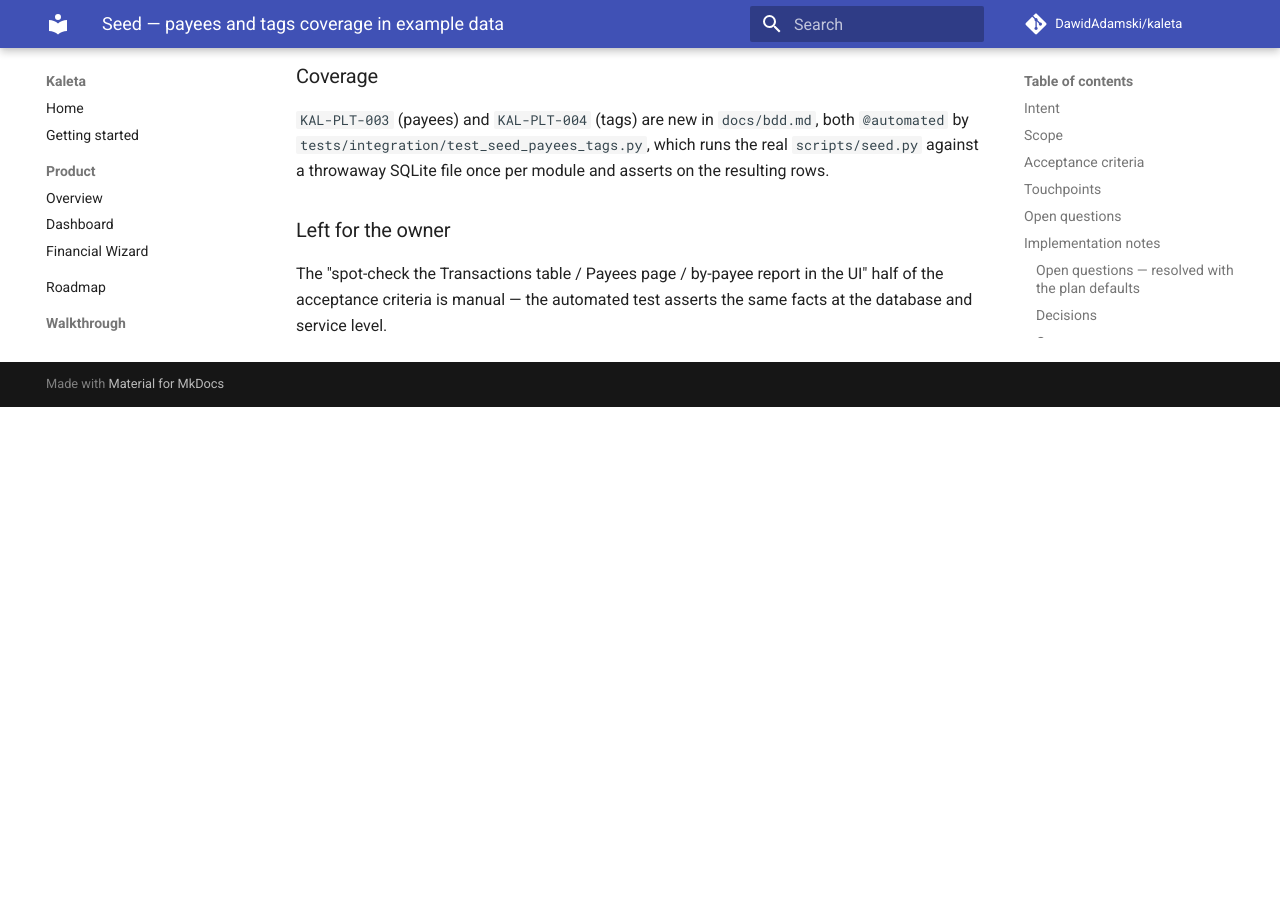
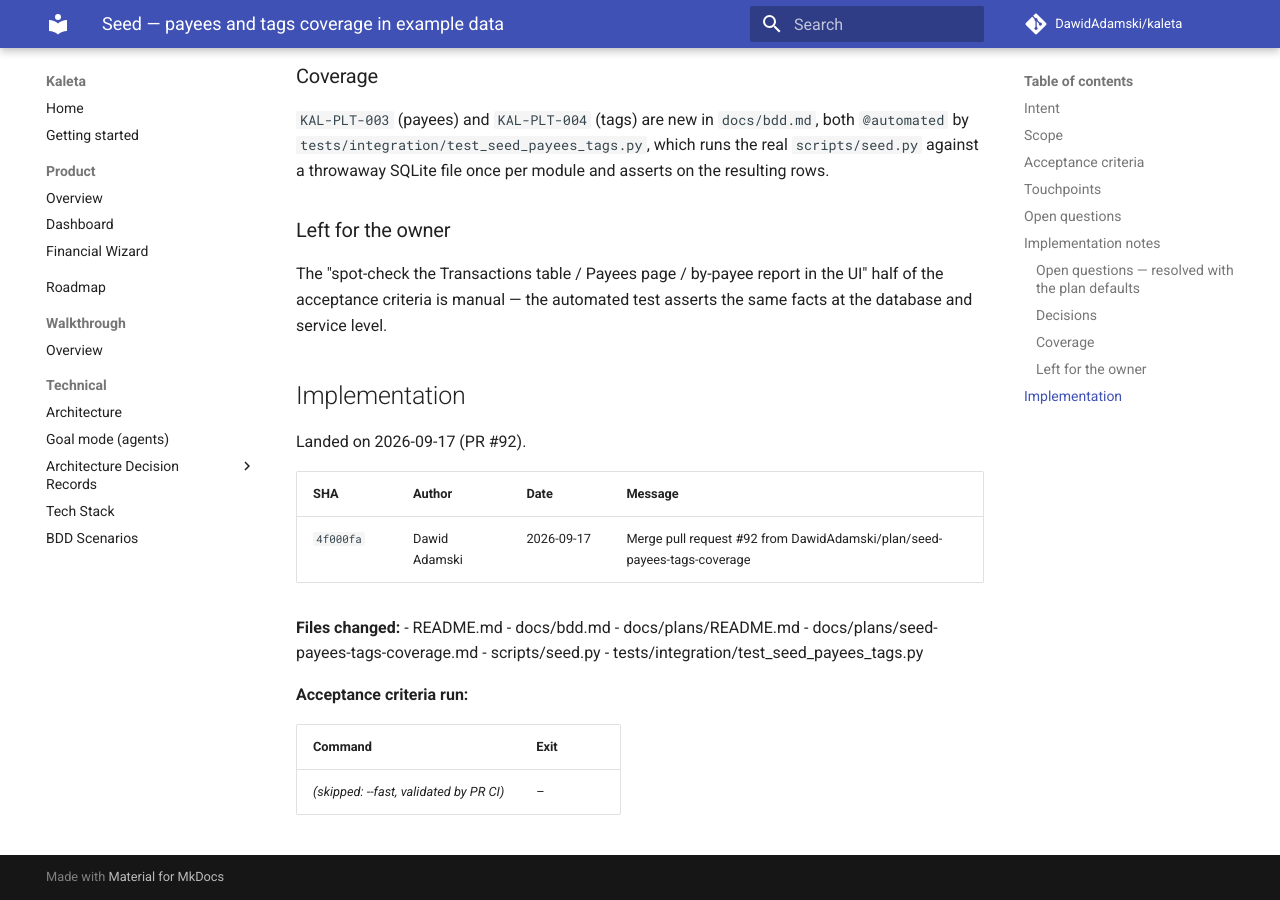
Before and after one commit to DawidAdamski/kaleta, an MkDocs documentation site: the page built from docs/plans/archive/seed-payees-tags-coverage.md, in a window 1280 px wide and 900 px high, scrolled down 3726 px. Built offline with MkDocs 1.6.1 and Material for MkDocs 9.7.7, drawn with Linux system fonts in a browser that asks for light colours; comment, search, counter and statistics services are not loaded; before the commit the page ends 4133 px from its top, so only the background shows below that.

Commit message:
docs(plans): archive seed-payees-tags-coverage (#92)

```diff
--- a/docs/plans/seed-payees-tags-coverage.md
+++ b/docs/plans/archive/seed-payees-tags-coverage.md
@@ -3,8 +3,9 @@ plan_id: seed-payees-tags-coverage
 title: Seed — payees and tags coverage in example data
 area: seed
 effort: small
-roadmap_ref: ../roadmap.md#seed
-status: in-progress
+roadmap_ref: ../../roadmap.md#seed
+status: archived
+archived_at: 2026-09-17
 ---
 
 # Seed — payees and tags coverage in example data
@@ -181,3 +182,25 @@ asserts on the resulting rows.
 The "spot-check the Transactions table / Payees page / by-payee report
 in the UI" half of the acceptance criteria is manual — the automated
 test asserts the same facts at the database and service level.
+
+## Implementation
+
+Landed on 2026-09-17 (PR #92).
+
+| SHA | Author | Date | Message |
+|---|---|---|---|
+| `4f000fa` | Dawid Adamski | 2026-09-17 | Merge pull request #92 from DawidAdamski/plan/seed-payees-tags-coverage |
+
+**Files changed:**
+- README.md
+- docs/bdd.md
+- docs/plans/README.md
+- docs/plans/seed-payees-tags-coverage.md
+- scripts/seed.py
+- tests/integration/test_seed_payees_tags.py
+
+**Acceptance criteria run:**
+
+| Command | Exit |
+|---|---|
+| _(skipped: --fast, validated by PR CI)_ | – |
```
Also changed, not shown: docs/plans/README.md (+1 -1 lines).
